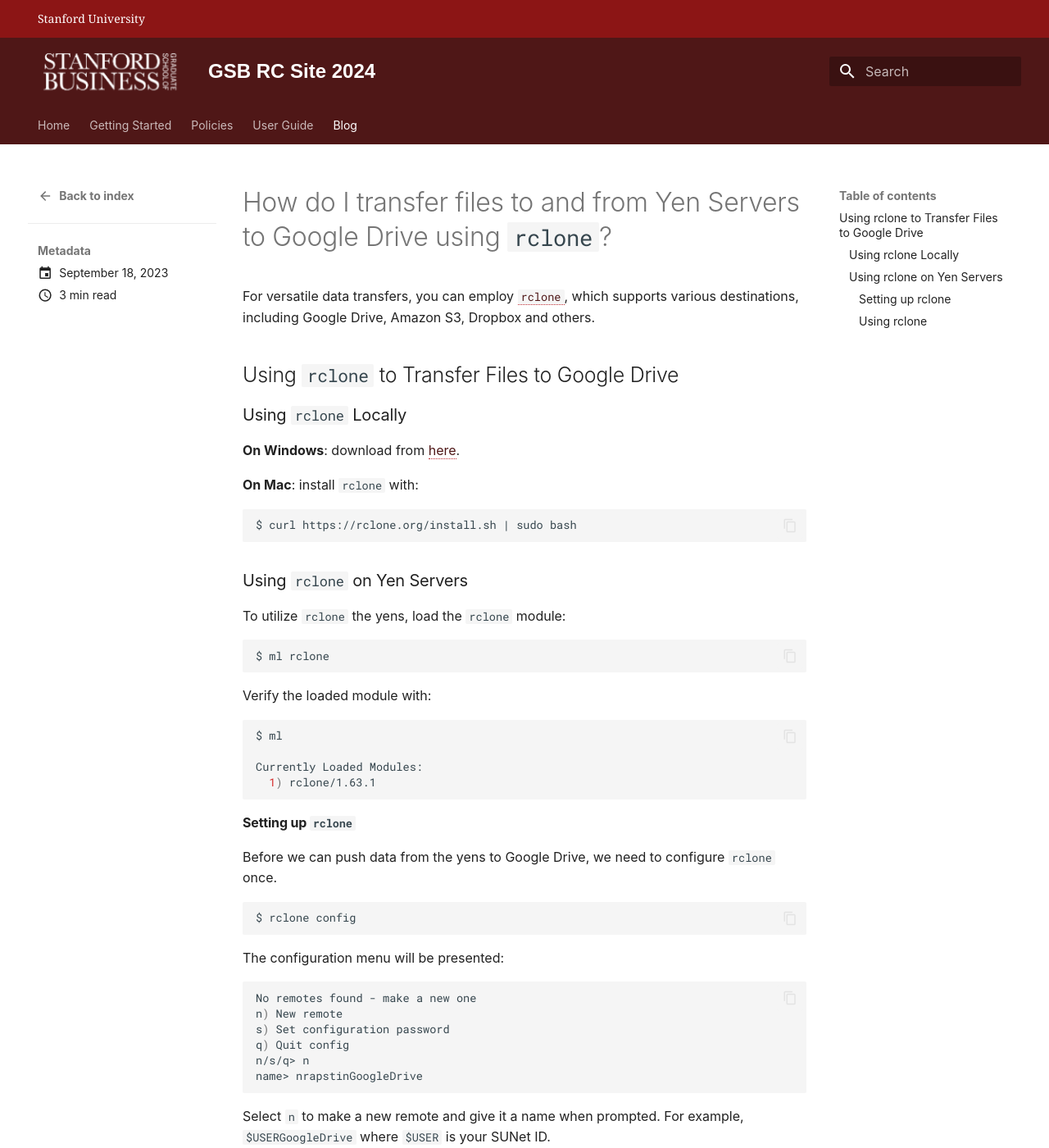
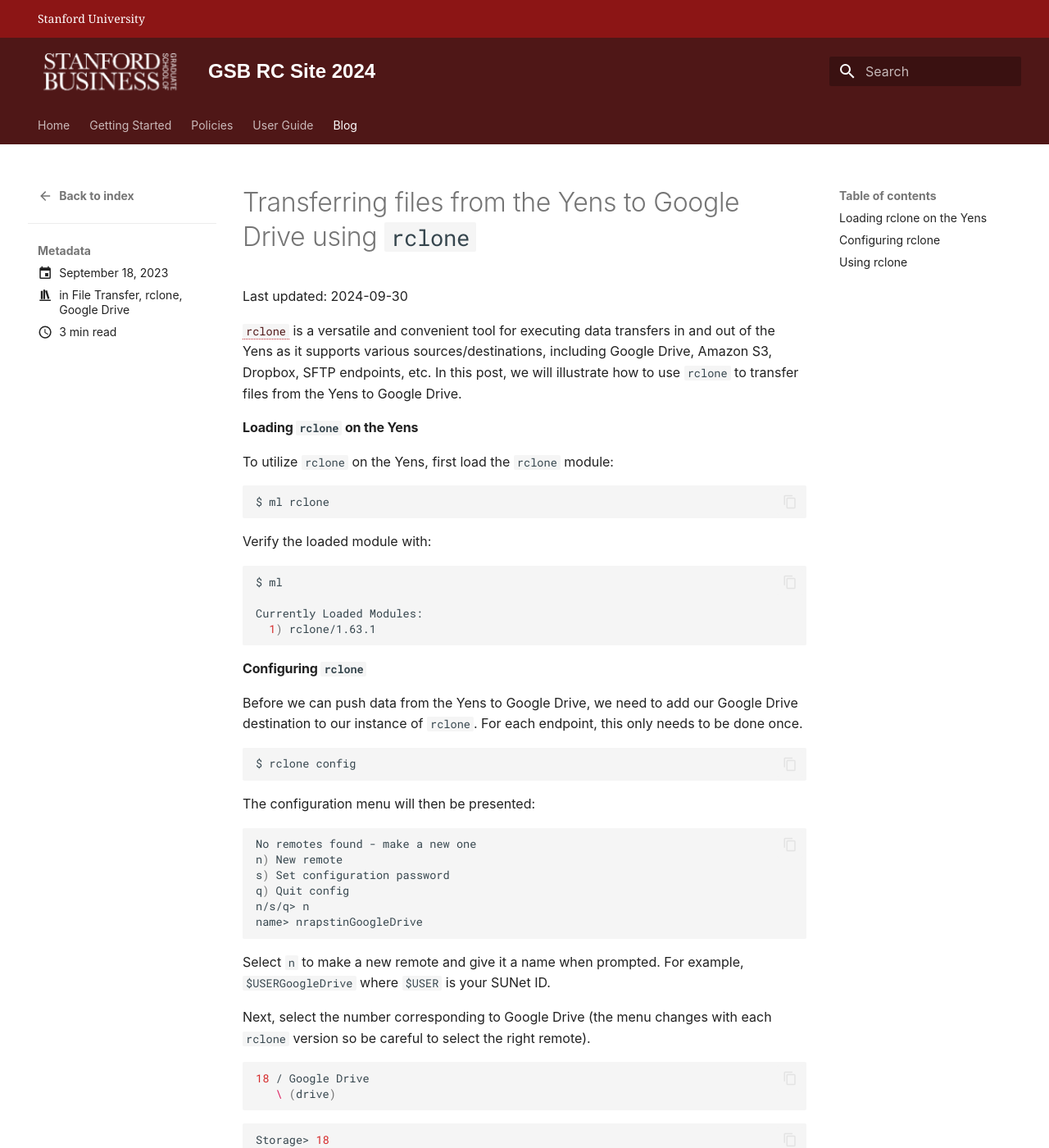
Before and after one commit to gsbdarc/rcpedia_mockup, an MkDocs documentation site: the page built from docs/blog/posts/2023-09-18-rclone.md, in a window 1280 px wide and 1400 px high. Shown: the whole window at 82% size. Built offline with MkDocs 1.6.1 and Material for MkDocs 9.7.7, drawn with Linux system fonts in a browser that asks for light colours; some web fonts are replaced; some of the changed text lies outside the part shown.

Commit message:
Minor edits to Edit Files blog post

````diff
--- a/docs/blog/posts/2023-09-18-rclone.md
+++ b/docs/blog/posts/2023-09-18-rclone.md
@@ -1,25 +1,18 @@
 ---
 date:
   created: 2023-09-18
-pin: true
+categories:
+    - File Transfer
+    - rclone
+    - Google Drive
 ---
+# Transferring files from the Yens to Google Drive using `rclone`
+<div class="last-updated">Last updated: 2024-09-30</div>
 
-# How do I transfer files to and from Yen Servers to Google Drive using `rclone`?
-For versatile data transfers, you can employ <a href="https://rclone.org/" target="_blank">`rclone`</a>, which supports various destinations, including Google Drive, Amazon S3, Dropbox and others.
+[`rclone`](https://rclone.org/){:target="_blank"} is a versatile and convenient tool for executing data transfers in and out of the Yens as it supports various sources/destinations, including Google Drive, Amazon S3, Dropbox, SFTP endpoints, etc. In this post, we will illustrate how to use `rclone` to transfer files from the Yens to Google Drive.
 
-## Using `rclone` to Transfer Files to Google Drive
-
-### Using `rclone` Locally
-**On Windows**: download from <a href="https://rclone.org/downloads/" target="_blank">here</a>.
-
-**On Mac**: install `rclone` with:
-
-```
-$ curl https://rclone.org/install.sh | sudo bash
-```
-
-### Using `rclone` on Yen Servers
-To utilize `rclone` the yens, load the `rclone` module:
+#### Loading `rclone` on the Yens
+To utilize `rclone` on the Yens, first load the `rclone` module:
 
 ```bash
 $ ml rclone
@@ -33,13 +26,13 @@
   1) rclone/1.63.1
 ```
 
-#### Setting up `rclone`
-Before we can push data from the yens to Google Drive, we need to configure `rclone` once.
+#### Configuring `rclone`
+Before we can push data from the Yens to Google Drive, we need to add our Google Drive destination to our instance of `rclone`. For each endpoint, this only needs to be done once.
 ```bash
 $ rclone config
 ```
 
-The configuration menu will be presented:
+The configuration menu will then be presented:
 ```bash
 No remotes found - make a new one
 n) New remote
@@ -51,7 +44,7 @@
 Select `n` to make a new remote and give it a name when prompted. For example, `$USERGoogleDrive` where
 `$USER` is your SUNet ID.
 
-Next, select the number corresponding to Google Drive (the menu changes with rclone version so be careful to select
+Next, select the number corresponding to Google Drive (the menu changes with each `rclone` version so be careful to select
 the right remote).
 
 ```bash
@@ -95,13 +88,12 @@
 y/n> n
 ```
 
-Next, we need to finish configuring Google drive using the local machine.
-For that, you will need to install rclone locally and in the local terminal, run
+Next, we need to finish configuring Google Drive using a local machine, such as a personal laptop. For that, we will need to [install rclone locally](https://rclone.org/downloads/){:target="_blank"} and then in our local terminal, run
 
 ```bash
 $ rclone authorize "drive" "xxxxxxxxxxxxxxxxxxxxxxx"
 ```
-where "xxxxxxxxxxxxxxxxxxxxxxx" is the config token that you see in the Yen terminal from the previous step.
+where "xxxxxxxxxxxxxxxxxxxxxxx" is the config token that we see in the Yen terminal from the previous step.
 
 This will open up a local web browser in which you can authenticate into your Google Drive using your Stanford account.
 
@@ -167,6 +159,9 @@
 
 where `/Path/To/Folder/` is the path on the yens to the directory you want to upload.
 
+!!! important
+    If you expect to transfer a large amount of data in/out of the Yens, you should limit the number of concurrent transfers (`--transfers 1`) and the transfer bandwidth (`--bwlimit 50M`) in your `rclone` process. These flags can be added directly to your `rclone` command. This will slow down your transfer, but will ensure that other Yen users will not experience slowdowns with the filesystem. For very large data transfers, you should also consider using [Globus](/_user_guide/data_transfer/){:target="_blank"}.
+
 * Download from Google Drive to Yen Servers:
 
 ```bash
@@ -174,4 +169,4 @@
 ```
 where `/Yen_Path/To/Folder/` is the path on the yens where you want to copy files to.
 
-Explore more details in the official <a href="https://rclone.org/docs/" target="_blank">rclone documentation</a>.
+Explore more details in the official [rclone documentation](https://rclone.org/docs/){:target="_blank"}.
````
